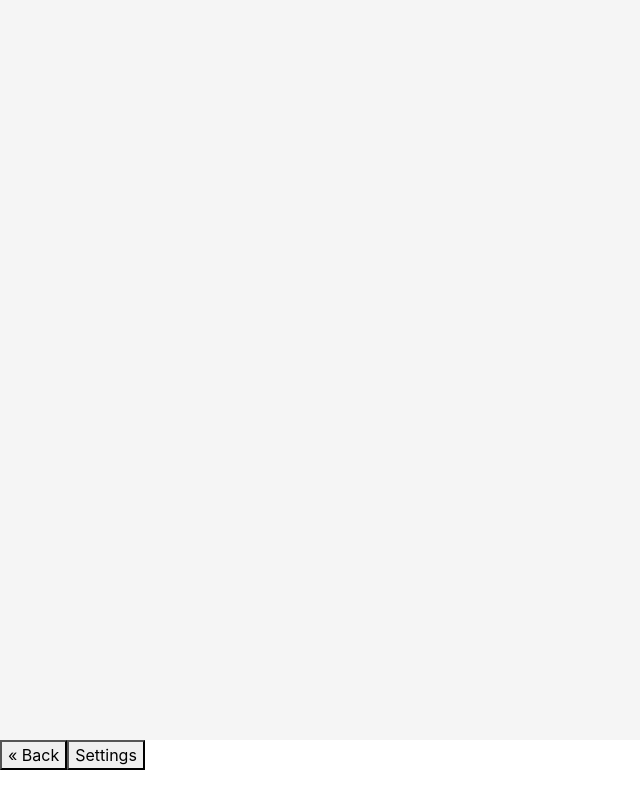
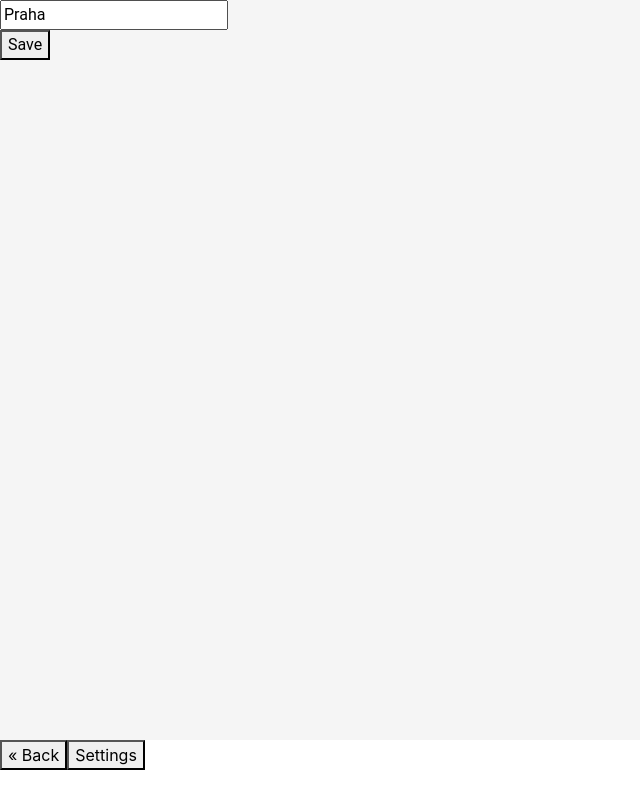
Before and after one commit to RostislavFisher/kajsemestralka, a Vue app: page /settings in a window 1280 px wide. Shown: the whole page, without its empty margins (0-640 px from the left). Built offline with nearby package versions, Linux system fonts and the light colour scheme.

Commit message:
settings page is added

```diff
--- a/src/Pages/Settings.vue
+++ b/src/Pages/Settings.vue
@@ -1,11 +1,25 @@
 <script>
 export default {
-  name: "Settings"
+  name: "Settings",
+  data() {
+    return {
+      city: localStorage.getItem("city") || "Praha"
+    }
+  },
+  methods: {
+    save() {
+      localStorage.setItem("city", this.city);
+    }
+  }
+
 }
 </script>
 
 <template>
-
+<div>
+<input v-model="city">
+</div>
+  <button v-on:click="save">Save</button>
 </template>
 
 <style scoped>
```
